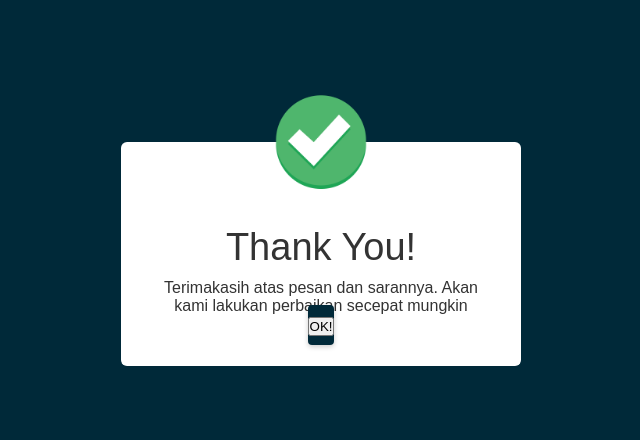
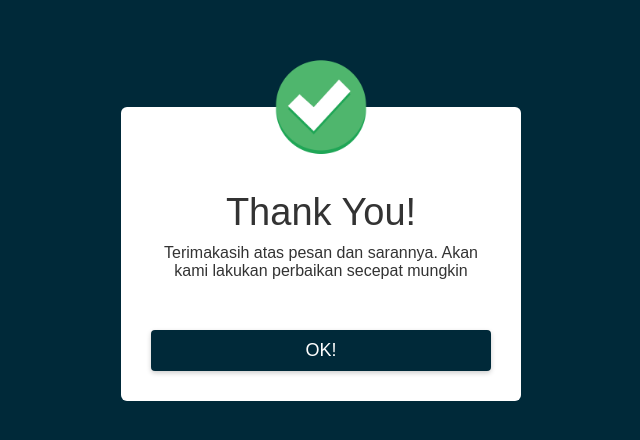
Before and after one commit to Muhammad-Hafizh-Azzidan/Web-RentalMobil, a plain HTML site: page popup.html in a window 1280 px wide. Shown: the part 146-586 px from the top of the page, without its empty margins (319-959 px from the left). Drawn offline with Linux system fonts and the light colour scheme.

Commit message:
ganti css
ganti css

```diff
--- a/main3.css
+++ b/main3.css
@@ -34,7 +34,7 @@
     font-weight: 500;
     margin: 30px 0 10px;
 }
-.popup a{
+.popup button{
     width: 100%;
     margin-top: 50px;
     padding: 10px 0;
```
